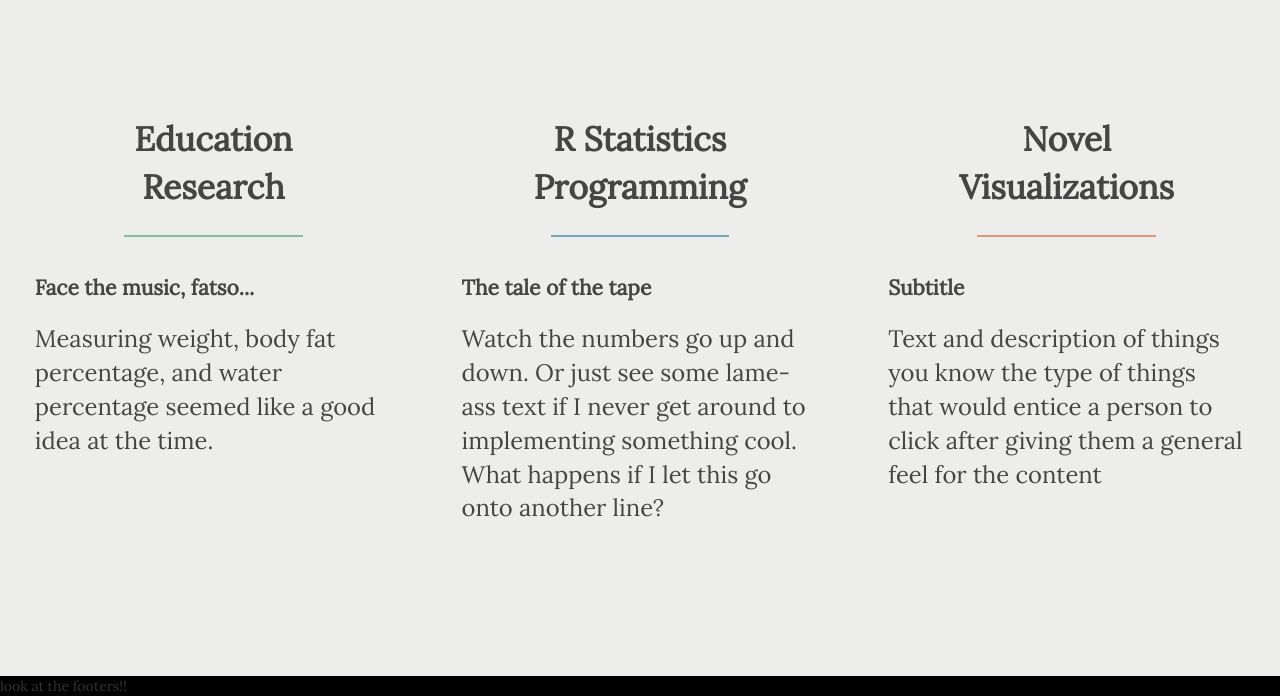
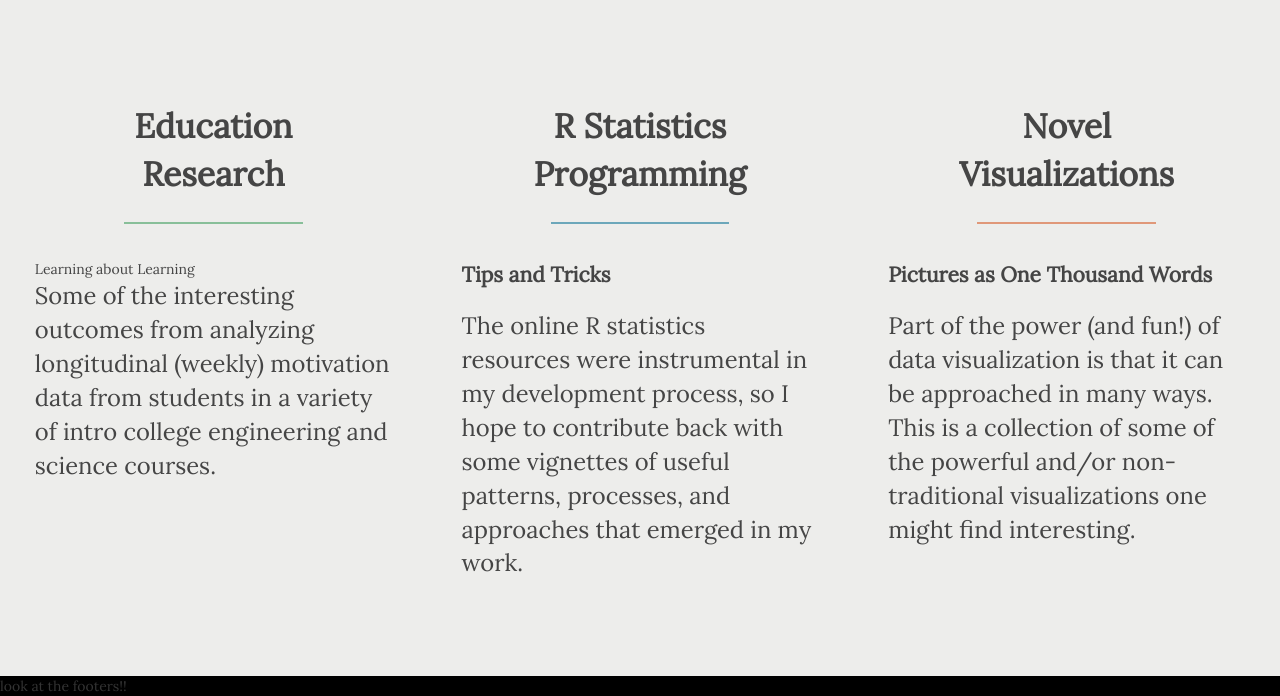
Before and after one commit to tallhobbes/adinfo, a Django app: page / in a window 1280 px wide. Shown: the part 104-800 px from the top of the page. Run offline with Django 3.2, Linux system fonts and the light colour scheme; some libraries are stand-ins or nearby versions; some web fonts are replaced.

Commit message:
update front page text

```diff
--- a/core/templates/core/index.html
+++ b/core/templates/core/index.html
@@ -37,9 +37,9 @@
             <div class="maintile" id="research">
               <div class="tiletitle">Education<br>Research</div><br>
               <div class="underline"></div>
-              <div class="titlesub">Face the music, fatso...</div> <br>
+              <div class="titlesub"></div>Learning about Learning<br>
               <div class="tilebody">
-                  Measuring weight, body fat percentage, and water percentage seemed like a good idea at the time.
+                  Some of the interesting outcomes from analyzing longitudinal (weekly) motivation data from students in a variety of intro college engineering and science courses.
               </div>
             </div>
           </a>
@@ -51,10 +51,10 @@
               <div class="tiletitle">R Statistics<br>Programming</div>
               <br>
               <div class="underline"></div>
-              <div class="titlesub">The tale of the tape</div>
+              <div class="titlesub">Tips and Tricks</div>
               <br>
               <div class="tilebody">
-                Watch the numbers go up and down. Or just see some lame-ass text if I never get around to implementing something cool. What happens if I let this go onto another line?
+                The online R statistics resources were instrumental in my development process, so I hope to contribute back with some vignettes of useful patterns, processes, and approaches that emerged in my work.
               </div>
             </div>
           </a>
@@ -66,10 +66,10 @@
               <div class="tiletitle">Novel<br>Visualizations</div>
               <br>
               <div class="underline"></div>
-              <div class="titlesub"> Subtitle</div>
+              <div class="titlesub">Pictures as One Thousand Words</div>
               <br>
               <div class="tilebody">
-                Text and description of things you know the type of things that would entice a person to click after giving them a general feel for the content
+                Part of the power (and fun!) of data visualization is that it can be approached in many ways. This is a collection of some of the powerful and/or non-traditional visualizations one might find interesting.
               </div>
             </div>
           </a>
```
